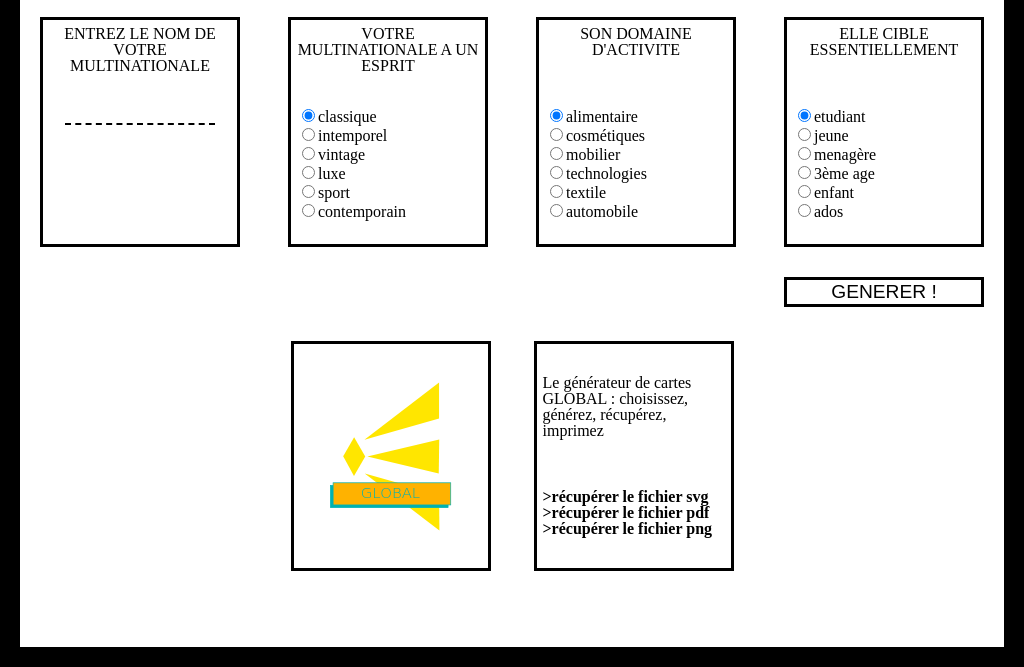
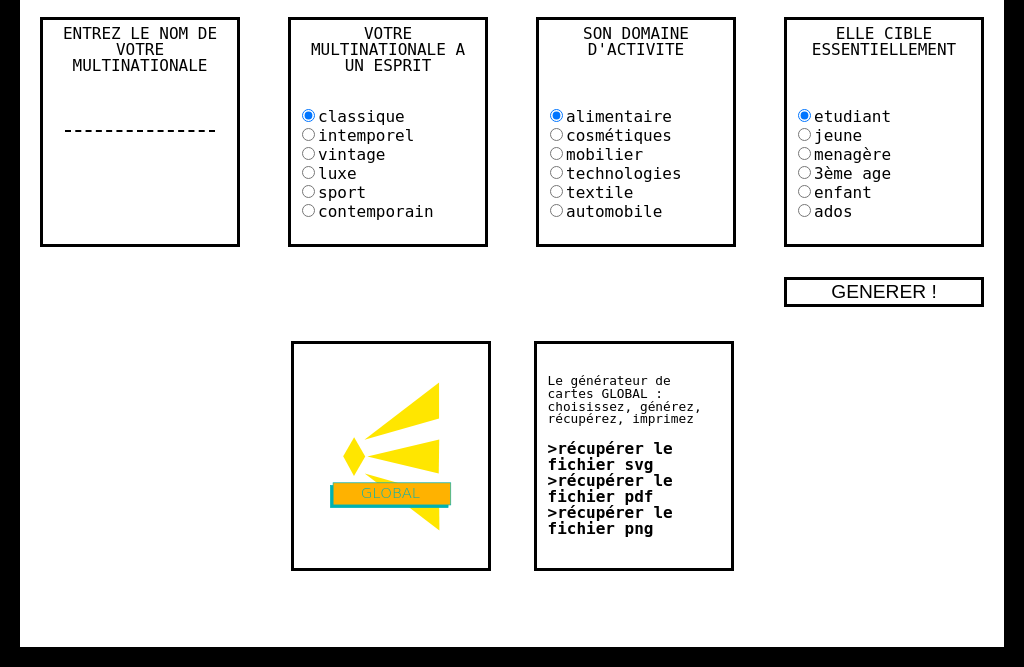
Before and after one commit to canals/global, an Electron app: page static/index.html in a window 1024 px wide. Shown: the part 133-800 px from the top of the page. Drawn offline with nearby package versions, Linux system fonts and the light colour scheme; no server answers.

Commit message:
fix jquery + font + texto

```diff
--- a/src/index.js
+++ b/src/index.js
@@ -10,7 +10,7 @@
     const fs = require('fs');
     const path=require('path');
 
-    var $ = require('jQuery');
+    var $ = require('jquery');
 /*
     var opt ={
         output : 'output',
@@ -90,7 +90,7 @@
             texte   : nom,
             domaine : $("input:radio[name=domaine]:checked").val(),
             cible   : $("input:radio[name=cible]:checked").val(),
-            exprit  : $("input:radio[name=esprit]:checked").val(),
+            esprit  : $("input:radio[name=esprit]:checked").val(),
             config  : 'static/config.json'
         }
     };
--- a/static/index.css
+++ b/static/index.css
@@ -65,6 +65,7 @@ input#main-global-nom {
     border-left : none;
     border-right: none;
     border-bottom: dashed black 2px;
+    font-size: 1.2em;
 
 }
 
@@ -93,6 +94,7 @@ body {
     min-height: 100%;
     box-sizing: border-box;
     padding:20px;
+    font-family: "DejaVu Sans Mono";
 
 }
 
@@ -143,7 +145,8 @@ div#after-cmd {
 }
 div#after-cmd ul , div#after-cmd div{
     width:100%;
-    padding: 20px
+    padding: 5px;
+    box-sizing: border-box;
 }
 
 div#after-cmd ul {
@@ -151,7 +154,8 @@ div#after-cmd ul {
 }
 
 div#after-cmd div {
-    margin-bottom: 10px;
+    margin-bottom: 5px;
+    font-size: 0.8em;
 }
 div#after-cmd a {
     text-decoration: none;
```
